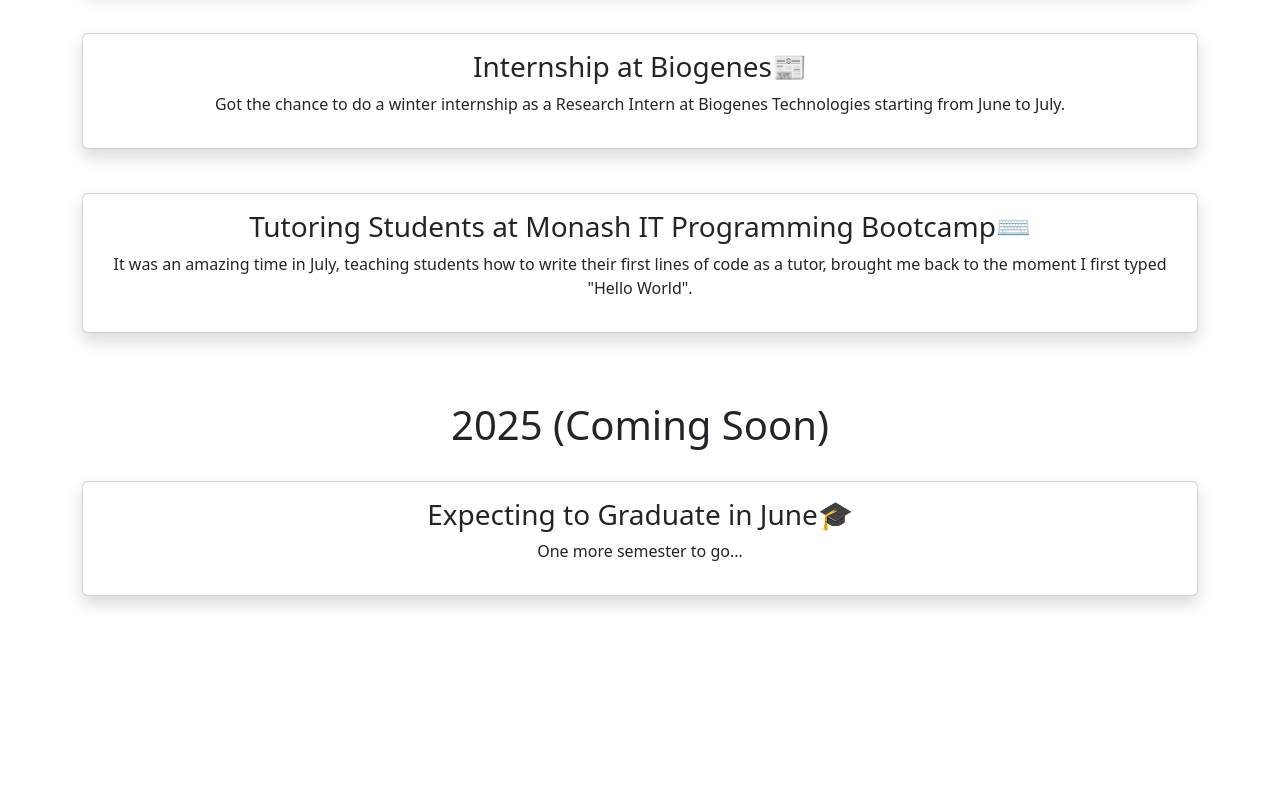
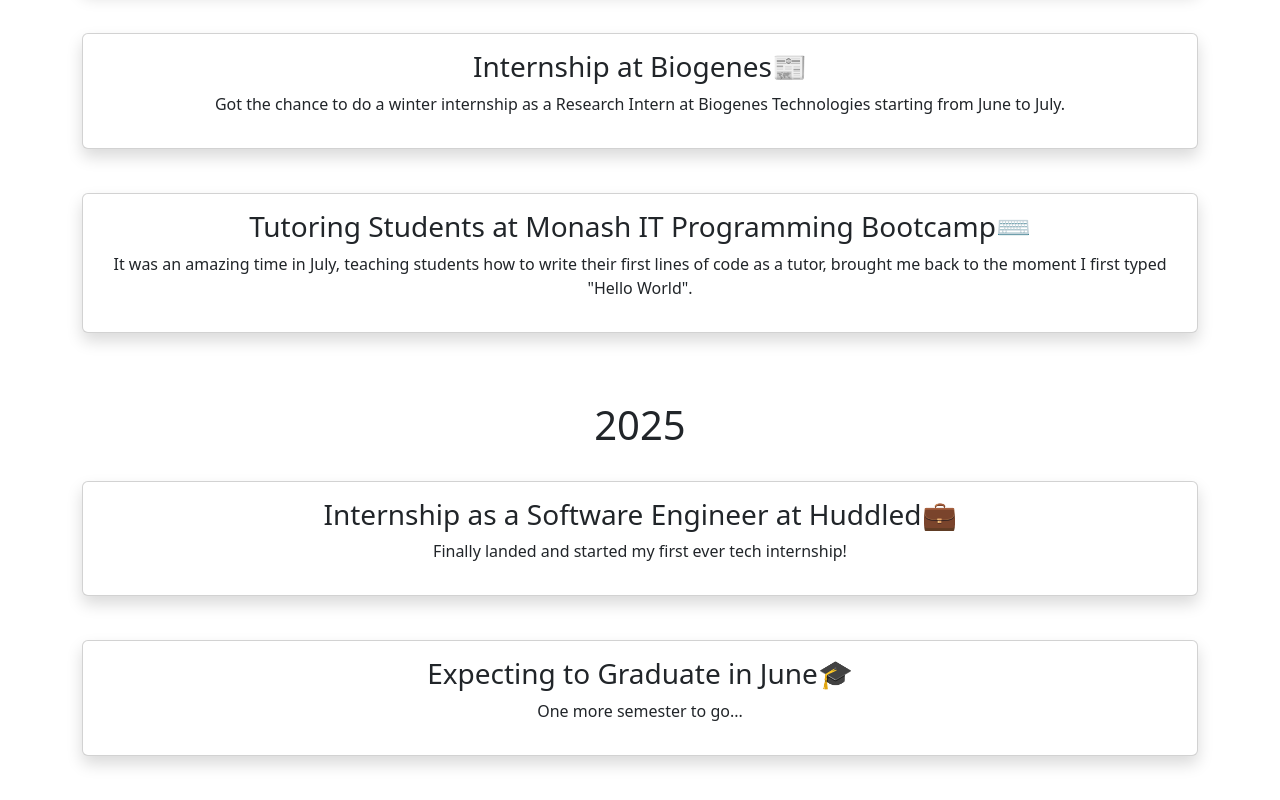
Before and after one commit to Novangeline/personal-web, a Svelte app in the folder personal-website/: page /journey in a window 1280 px wide. Shown: the part 1891-2691 px from the top of the page. Before the commit the page ends 2531 px from the top, so only its background shows below. Built offline with nearby package versions, Linux system fonts and the light colour scheme.

Commit message:
Changes on Journey page

```diff
--- a/personal-website/src/Journey.svelte
+++ b/personal-website/src/Journey.svelte
@@ -96,7 +96,13 @@
         </div>
     </div><br><br>
     <div>
-        <h1>2025 (Coming Soon)</h1>
+        <h1>2025</h1>
+    </div><br>
+    <div class="card shadow">
+        <div class="card-body">
+            <h3>Internship as a Software Engineer at Huddled💼</h3>
+            <p>Finally landed and started my first ever tech internship!</p>
+        </div>
     </div><br>
     <div class="card shadow">
         <div class="card-body">
```
